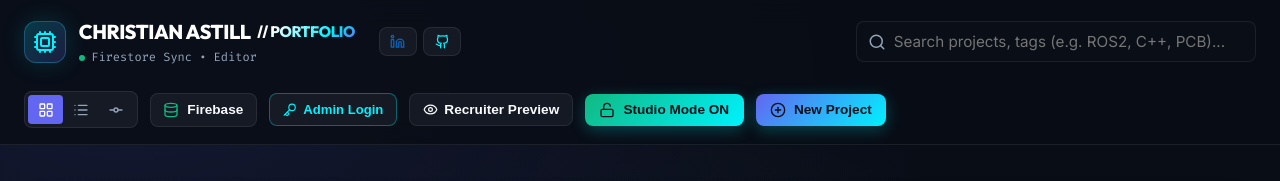
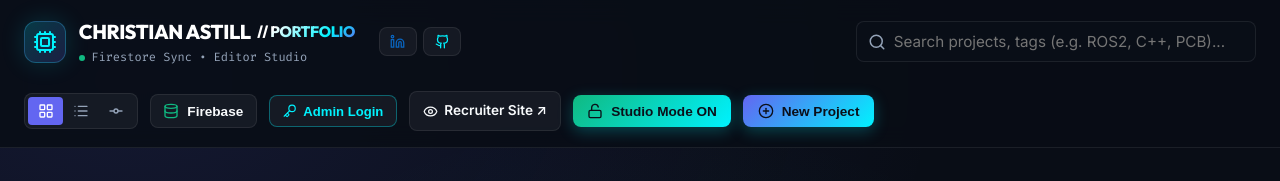
Before and after one commit to CZippy2006/Engineering-Portfolio, a React (Vite) app: page / in a window 1280 px wide. Shown: the top 181 px of the page. Built offline with nearby package versions, Linux system fonts and the light colour scheme; no server answers; the database is empty.

Commit message:
Configured my view and recuiter view Firebase projects

```diff
--- a/package.json
+++ b/package.json
@@ -6,7 +6,10 @@
   "scripts": {
     "dev": "vite",
     "build": "vite build",
-    "deploy": "npm run build && npx firebase deploy",
+    "deploy": "npm run deploy:all",
+    "deploy:editor": "npm run build && firebase deploy --only hosting:editor --project engineering-portfolio-ba75a --non-interactive",
+    "deploy:recruiter": "npm run build && firebase deploy --only hosting:recruiter --project engineering-portfolio-recruite --non-interactive",
+    "deploy:all": "npm run deploy:editor && npm run deploy:recruiter",
     "lint": "eslint .",
     "preview": "vite preview"
   },
--- a/src/components/Navbar.jsx
+++ b/src/components/Navbar.jsx
@@ -122,9 +122,9 @@ export const Navbar = () => {
                   borderRadius: "50%",
                   background: firebaseConfigured ? "var(--accent-emerald)" : "var(--accent-amber)"
                 }}></span>
-                {isCustomDomainRecruiter
-                  ? (firebaseConfigured ? "Live Portfolio" : "Engineering Showcase")
-                  : (firebaseConfigured ? "Firestore Sync • Editor" : "Local Storage • Editor")}
+                {isViewOnly
+                  ? (firebaseConfigured ? "Live Portfolio • Recruiter View" : "Engineering Showcase")
+                  : (firebaseConfigured ? "Firestore Sync • Editor Studio" : "Local Storage • Editor")}
               </div>
             </div>
           </div>
@@ -247,8 +247,8 @@ export const Navbar = () => {
             </button>
           </div>
 
-          {/* Custom Domain Recruiter View: Clean view-only badge without any admin controls */}
-          {isCustomDomainRecruiter ? (
+          {/* Recruiter View: Clean view-only badge without any admin controls */}
+          {isViewOnly ? (
             <div style={{
               display: "flex",
               alignItems: "center",
@@ -263,39 +263,10 @@ export const Navbar = () => {
               fontWeight: 600
             }}>
               <Shield size={14} />
-              <span>Recruiter View</span>
-            </div>
-          ) : previewRecruiterMode ? (
-            /* Recruiter Preview on Editor Domains (with easy exit back to Edit Mode) */
-            <div style={{ display: "flex", alignItems: "center", gap: "0.6rem" }}>
-              <div style={{
-                display: "flex",
-                alignItems: "center",
-                gap: "0.4rem",
-                padding: "0.45rem 0.85rem",
-                borderRadius: "9999px",
-                background: "rgba(245, 158, 11, 0.12)",
-                border: "1px solid rgba(245, 158, 11, 0.3)",
-                color: "var(--accent-amber)",
-                fontSize: "0.8rem",
-                fontFamily: "var(--font-mono)",
-                fontWeight: 600
-              }}>
-                <Eye size={14} />
-                <span>Recruiter Preview (castillportfolio.com)</span>
-              </div>
-              <button
-                className="btn-primary"
-                onClick={toggleRecruiterPreview}
-                style={{ fontSize: "0.82rem", padding: "0.45rem 0.85rem", gap: "0.4rem" }}
-                title="Return to editing interface"
-              >
-                <Edit3 size={14} />
-                <span>Exit Preview (Back to Edit)</span>
-              </button>
+              <span>Recruiter Showcase</span>
             </div>
           ) : (
-            /* Editor Domains Interface: Default Firebase domains & localhost */
+            /* Editor Studio Interface: engineering-portfolio-ba75a & localhost */
             <>
               {/* Firebase Settings Button */}
               <button
@@ -359,16 +330,18 @@ export const Navbar = () => {
                 </button>
               )}
 
-              {/* Recruiter Preview Toggle */}
-              <button
+              {/* Direct link to dedicated Recruiter Project Site */}
+              <a
+                href="https://engineering-portfolio-recruite.web.app"
+                target="_blank"
+                rel="noreferrer"
                 className="btn-secondary"
-                onClick={toggleRecruiterPreview}
-                title="Preview what recruiters see on castillportfolio.com"
-                style={{ fontSize: "0.85rem", padding: "0.5rem 0.8rem", gap: "0.4rem" }}
+                title="Open dedicated Recruiter Project view (engineering-portfolio-recruite.web.app)"
+                style={{ fontSize: "0.85rem", padding: "0.5rem 0.8rem", gap: "0.4rem", textDecoration: "none" }}
               >
                 <Eye size={15} />
-                <span>Recruiter Preview</span>
-              </button>
+                <span>Recruiter Site ↗</span>
+              </a>
 
               {/* Admin Studio Toggle */}
               <button
--- a/src/context/PortfolioContext.jsx
+++ b/src/context/PortfolioContext.jsx
@@ -5,7 +5,8 @@ import {
   saveFirebaseConfig,
   initFirebaseServices,
   isUserAuthorizedAdmin,
-  logoutUser
+  logoutUser,
+  getRecruiterDb
 } from "../firebase";
 import {
   collection,
@@ -317,6 +318,18 @@ export const PortfolioProvider = ({ children }) => {
         const docRef = doc(firebaseStatus.db, "projects", projId);
         await setDoc(docRef, newProj);
         console.log("Saved project to Firestore with ID:", projId);
+
+        // Also sync to recruiter Firestore database
+        try {
+          const recDb = getRecruiterDb();
+          if (recDb) {
+            await setDoc(doc(recDb, "projects", projId), newProj);
+            console.log("Synced project to recruiter Firestore database:", projId);
+          }
+        } catch (syncErr) {
+          console.warn("Recruiter database sync notice:", syncErr);
+        }
+
         return newProj;
       } catch (err) {
         console.error("Failed to add project to Firestore:", err);
@@ -347,6 +360,17 @@ export const PortfolioProvider = ({ children }) => {
         const docRef = doc(firebaseStatus.db, "projects", id);
         await setDoc(docRef, fullData, { merge: true });
         console.log("Updated project in Firestore:", id);
+
+        // Also sync to recruiter Firestore database
+        try {
+          const recDb = getRecruiterDb();
+          if (recDb) {
+            await setDoc(doc(recDb, "projects", id), fullData, { merge: true });
+            console.log("Synced update to recruiter Firestore database:", id);
+          }
+        } catch (syncErr) {
+          console.warn("Recruiter database sync notice:", syncErr);
+        }
       } catch (err) {
         console.error("Failed to update project in Firestore:", err);
         throw err;
@@ -375,6 +399,17 @@ export const PortfolioProvider = ({ children }) => {
         const docRef = doc(firebaseStatus.db, "projects", id);
         await deleteDoc(docRef);
         console.log("Successfully deleted project from Firestore:", id);
+
+        // Also sync deletion to recruiter Firestore database
+        try {
+          const recDb = getRecruiterDb();
+          if (recDb) {
+            await deleteDoc(doc(recDb, "projects", id));
+            console.log("Synced deletion to recruiter Firestore database:", id);
+          }
+        } catch (syncErr) {
+          console.warn("Recruiter database sync notice:", syncErr);
+        }
       } catch (err) {
         console.error("Failed to delete project from Firestore:", err);
         alert(`Failed to delete project from Firestore: ${err.message}`);
@@ -402,9 +437,13 @@ export const PortfolioProvider = ({ children }) => {
       return false;
     }
     try {
+      const recDb = getRecruiterDb();
       for (const p of INITIAL_PROJECTS) {
         const docRef = doc(firebaseStatus.db, "projects", p.id);
         await setDoc(docRef, p);
+        if (recDb) {
+          await setDoc(doc(recDb, "projects", p.id), p);
+        }
       }
       return true;
     } catch (e) {
--- a/src/firebase.js
+++ b/src/firebase.js
@@ -71,9 +71,9 @@ export async function logoutUser() {
   if (!currentAuth) return;
   return await signOut(currentAuth);
 }
-const FIREBASE_CONFIG_KEY = "eng_portfolio_firebase_cfg";
+import { getAnalytics, isSupported } from "firebase/analytics";
 
-const DEFAULT_FIREBASE_CONFIG = {
+export const EDITOR_FIREBASE_CONFIG = {
   apiKey: import.meta.env.VITE_FIREBASE_API_KEY || "AIzaSyB2Mg67hGEx-1d4U_tugeSUpzSCIgV8p6g",
   authDomain: import.meta.env.VITE_FIREBASE_AUTH_DOMAIN || "engineering-portfolio-ba75a.firebaseapp.com",
   projectId: import.meta.env.VITE_FIREBASE_PROJECT_ID || "engineering-portfolio-ba75a",
@@ -83,7 +83,29 @@ const DEFAULT_FIREBASE_CONFIG = {
   databaseId: import.meta.env.VITE_FIREBASE_DATABASE_ID || "projects"
 };
 
+export const RECRUITER_FIREBASE_CONFIG = {
+  apiKey: import.meta.env.VITE_RECRUITER_FIREBASE_API_KEY || "AIzaSyDInHnTku82eqNjplyhFJIhffUCgO7icQg",
+  authDomain: import.meta.env.VITE_RECRUITER_FIREBASE_AUTH_DOMAIN || "engineering-portfolio-recruite.firebaseapp.com",
+  projectId: import.meta.env.VITE_RECRUITER_FIREBASE_PROJECT_ID || "engineering-portfolio-recruite",
+  storageBucket: import.meta.env.VITE_FIREBASE_STORAGE_BUCKET || "engineering-portfolio-ba75a.firebasestorage.app",
+  messagingSenderId: import.meta.env.VITE_RECRUITER_FIREBASE_MESSAGING_SENDER_ID || "659897094538",
+  appId: import.meta.env.VITE_RECRUITER_FIREBASE_APP_ID || "1:659897094538:web:1ddb77714cae4ce4d5b873",
+  measurementId: import.meta.env.VITE_RECRUITER_FIREBASE_MEASUREMENT_ID || "G-2986VEHD9H",
+  databaseId: "(default)"
+};
+
+const FIREBASE_CONFIG_KEY = "eng_portfolio_firebase_cfg";
+
+const DEFAULT_FIREBASE_CONFIG = EDITOR_FIREBASE_CONFIG;
+
+import { isRecruiterDomain } from "./utils/domainUtils";
+
 export function getSavedFirebaseConfig() {
+  // If on recruiter domain, connect directly to the recruiter project's Firestore database!
+  if (isRecruiterDomain()) {
+    return RECRUITER_FIREBASE_CONFIG;
+  }
+
   try {
     const stored = localStorage.getItem(FIREBASE_CONFIG_KEY);
     if (stored) {
@@ -113,6 +135,23 @@ let currentApp = null;
 let currentDb = null;
 let currentStorage = null;
 let currentAuth = null;
+let currentAnalytics = null;
+
+let recruiterAppInstance = null;
+let recruiterDbInstance = null;
+
+export function getRecruiterDb() {
+  try {
+    if (!recruiterDbInstance) {
+      recruiterAppInstance = initializeApp(RECRUITER_FIREBASE_CONFIG, "recruiterSync");
+      recruiterDbInstance = getFirestore(recruiterAppInstance);
+    }
+    return recruiterDbInstance;
+  } catch (e) {
+    console.warn("Could not initialize recruiterDbInstance:", e);
+    return null;
+  }
+}
 
 export function initFirebaseServices(config = null) {
   const cfg = config || getSavedFirebaseConfig();
@@ -121,7 +160,8 @@ export function initFirebaseServices(config = null) {
     currentDb = null;
     currentStorage = null;
     currentAuth = null;
-    return { isConfigured: false, db: null, storage: null, auth: null };
+    currentAnalytics = null;
+    return { isConfigured: false, db: null, storage: null, auth: null, analytics: null };
   }
 
   try {
@@ -132,10 +172,15 @@ export function initFirebaseServices(config = null) {
       currentApp = initializeApp(cfg);
     }
 
-    const dbId = cfg.databaseId || "projects";
+    const dbId = cfg.databaseId;
     try {
-      currentDb = getFirestore(currentApp, dbId);
-      console.log(`Connected to Firestore database '${dbId}'`);
+      if (dbId && dbId !== "(default)") {
+        currentDb = getFirestore(currentApp, dbId);
+        console.log(`Connected to Firestore database '${dbId}'`);
+      } else {
+        currentDb = getFirestore(currentApp);
+        console.log(`Connected to default Firestore database`);
+      }
     } catch (e) {
       console.warn(`Could not connect to Firestore database '${dbId}', falling back to default:`, e);
       currentDb = getFirestore(currentApp);
@@ -144,17 +189,31 @@ export function initFirebaseServices(config = null) {
     currentStorage = getStorage(currentApp);
     currentAuth = getAuth(currentApp);
 
+    // Initialize Firebase Analytics for Recruiter visits if supported in this environment
+    if (typeof window !== "undefined") {
+      isSupported().then((supported) => {
+        if (supported && currentApp) {
+          try {
+            currentAnalytics = getAnalytics(currentApp);
+          } catch (e) {
+            console.warn("Firebase Analytics could not be initialized:", e);
+          }
+        }
+      }).catch(() => {});
+    }
+
     return {
       isConfigured: true,
       app: currentApp,
       db: currentDb,
       storage: currentStorage,
-      auth: currentAuth
+      auth: currentAuth,
+      analytics: currentAnalytics
     };
   } catch (err) {
     console.error("Firebase Initialization Error:", err);
-    return { isConfigured: false, error: err.message, db: null, storage: null, auth: null };
+    return { isConfigured: false, error: err.message, db: null, storage: null, auth: null, analytics: null };
   }
 }
 
-export { currentDb as db, currentStorage as storage, currentAuth as auth };
+export { currentDb as db, currentStorage as storage, currentAuth as auth, currentAnalytics as analytics };
--- a/src/utils/domainUtils.js
+++ b/src/utils/domainUtils.js
@@ -1,11 +1,51 @@
+/**
+ * Returns true if the current environment is the Recruiter Project
+ * (engineering-portfolio-recruite, castillportfolio.com, or ?view=recruiter on localhost).
+ */
 export const isRecruiterDomain = () => {
+  if (import.meta.env.VITE_APP_MODE === "recruiter") return true;
+  if (import.meta.env.VITE_APP_MODE === "editor") return false;
+
   if (typeof window === "undefined") return false;
   const hostname = window.location.hostname.toLowerCase();
-  return (
+
+  // URL query parameter for testing on localhost without deploying
+  try {
+    const params = new URLSearchParams(window.location.search);
+    if (params.get("view") === "recruiter" || params.get("mode") === "recruiter" || params.get("recruiter") === "true") {
+      return true;
+    }
+  } catch (e) {
+    // Ignore in non-browser env
+  }
+
+  // 1. Dedicated Recruiter Firebase Project domains
+  if (
+    hostname.includes("engineering-portfolio-recruite") ||
+    hostname === "engineering-portfolio-recruite.web.app" ||
+    hostname === "engineering-portfolio-recruite.firebaseapp.com"
+  ) {
+    return true;
+  }
+
+  // 2. Custom recruiter domain
+  if (
     hostname === "castillportfolio.com" ||
     hostname === "www.castillportfolio.com" ||
     hostname.endsWith(".castillportfolio.com")
-  );
+  ) {
+    return true;
+  }
+
+  return false;
+};
+
+/**
+ * Returns true if the current environment is the Editor Studio
+ * (engineering-portfolio-ba75a or localhost development).
+ */
+export const isEditorDomain = () => {
+  return !isRecruiterDomain();
 };
 
 export const isFirebaseDefaultDomain = () => {
```
Also changed, not shown: firebase.json, 2 other files (tests, documents, lock files or other folders).
